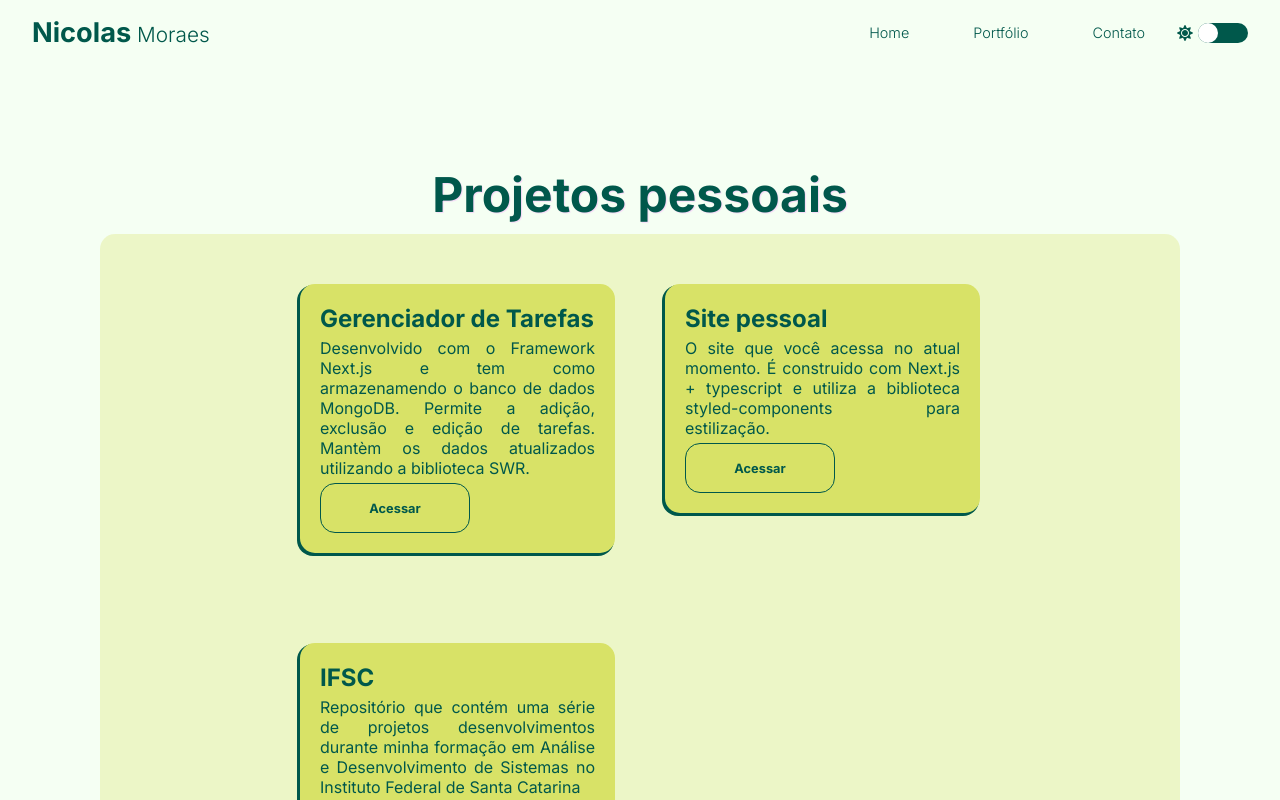
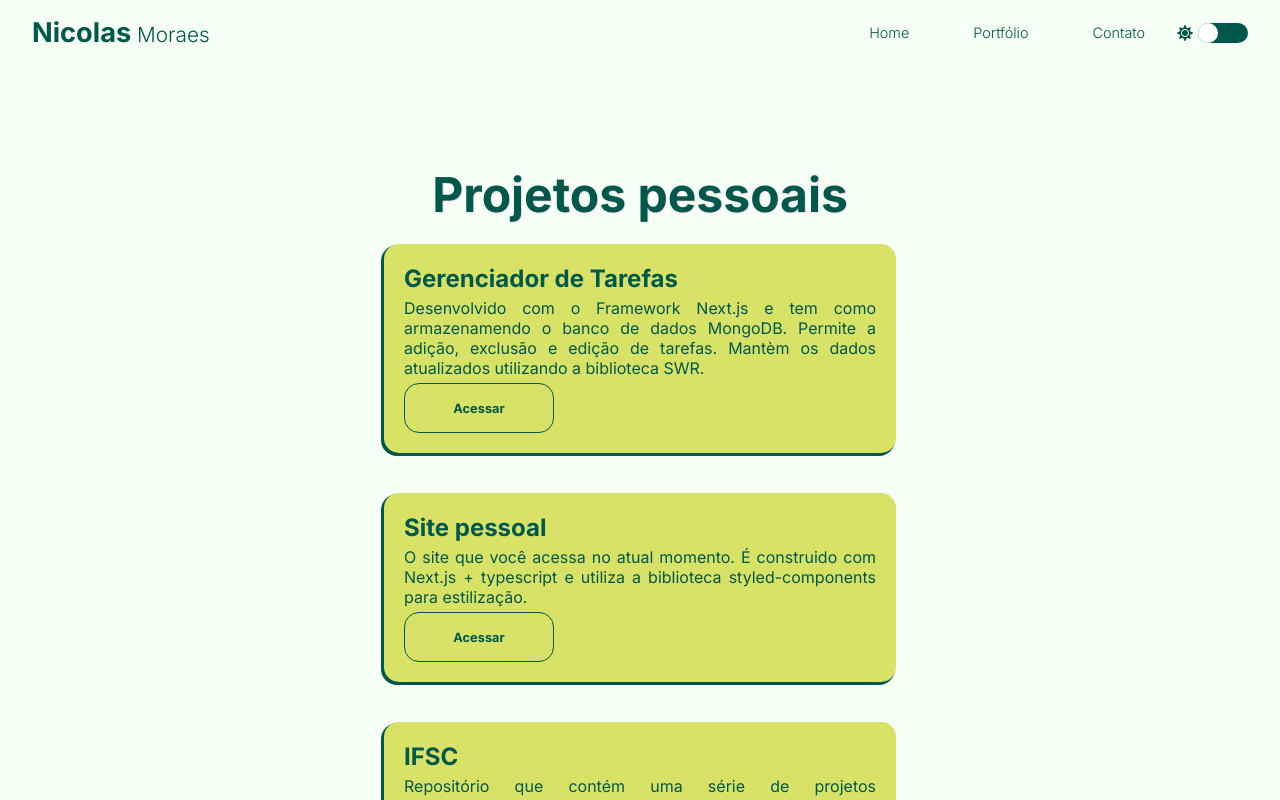
Before and after one commit to nicomoraes/personal-website, a Next.js app: page /portfolio in a window 1280 px wide. Shown: the top 800 px of the page. Built offline with nearby package versions, Linux system fonts and the light colour scheme.

Commit message:
change: Feitas algumas mudanças nos estilos dos componentes das páginas.

```diff
--- a/src/styles/home.ts
+++ b/src/styles/home.ts
@@ -1,16 +1,14 @@
-import { motion } from "framer-motion";
 import styled from "styled-components";
 
 export const Container = styled.div`
   display: flex;
   flex: 1;
-  padding: 80px;
   height: calc(100vh - 70px);
   justify-content: center;
   align-items: center;
 `
 
-export const Main = styled(motion.main)`
+export const Main = styled.div`
   display: flex;
   flex-direction: column;
   margin: 0 auto;
--- a/src/styles/portifolio.ts
+++ b/src/styles/portifolio.ts
@@ -4,34 +4,16 @@
   display:  flex;
   flex-direction: column;
   align-items: center;
-  padding: 0px 100px;
+  padding: 0 30%;
 
   @media(max-width: ${({theme}) => theme.breakpoints.md}){
-    padding: 0;
+    padding: 10%;
   }
 `
 export const RepoContainer = styled.div`
   width: 100%;
-  display: grid;
-  grid-template-columns: repeat(auto-fit, minmax(300px, 1fr));
-  grid-gap: 50px;
-  align-items: baseline;
-  justify-content: baseline;
-  margin-top: 10px;
-  padding: 30px 200px;
-
-  border-radius: 15px;
-  background-color: ${({theme}) => theme.colors.secondary}50;
-
-  @media(max-width: ${({theme}) => theme.breakpoints.md}){
-    width: 80%;
-    padding: 50px 50px;
-  }
-  @media(max-width: ${({theme}) => theme.breakpoints.sm}){
-    width: 95%;
-    align-items: center;
-    justify-content: center;
-  }
+  display: flex;
+  flex-direction: column;
 `
 export const Title = styled.h1`
   width: 100%;
```
Also changed, not shown: src/styles/contato.ts (+0 -8 lines).
